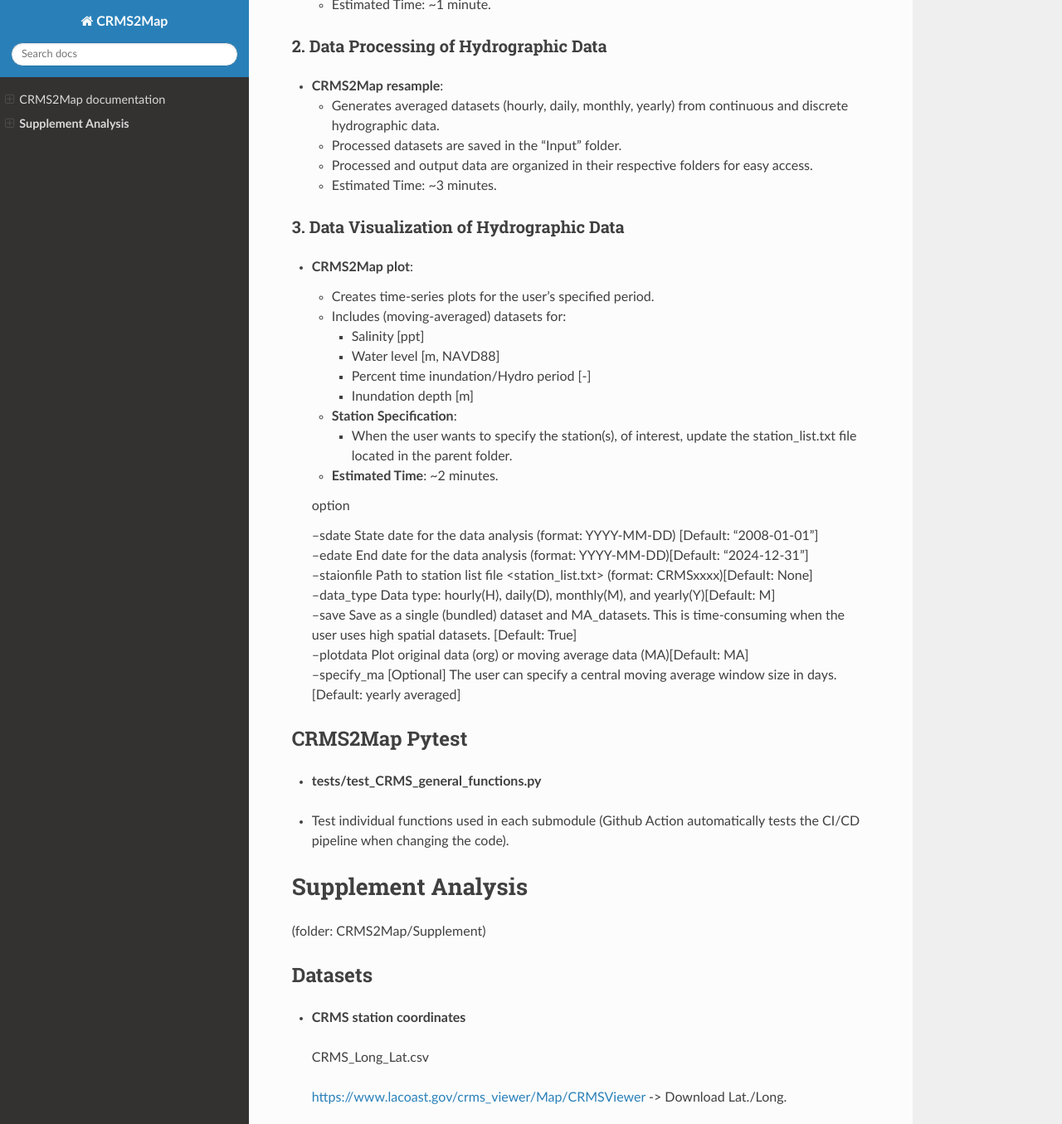
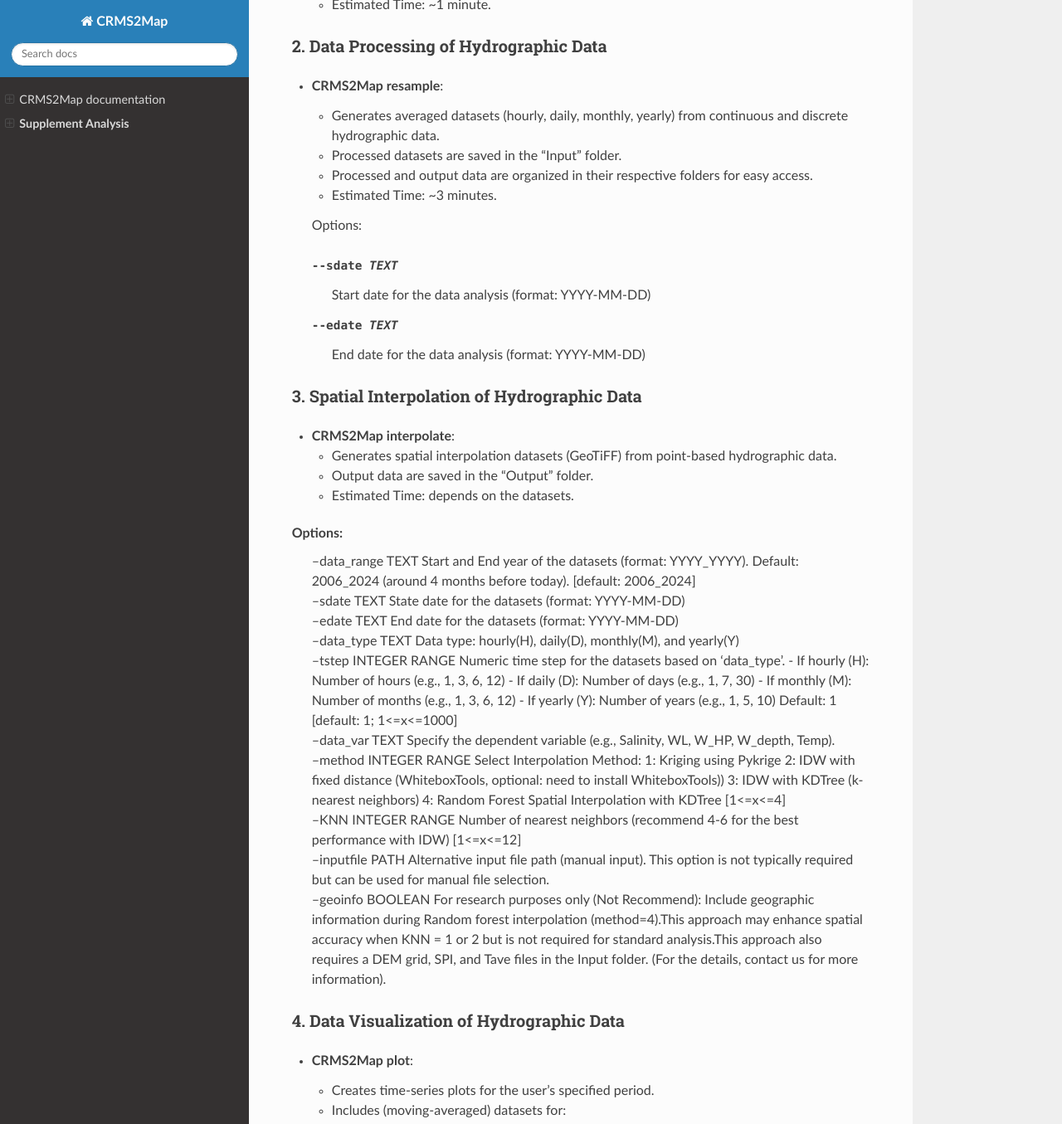
Before and after one commit to jinikeda/crms2map, a Sphinx documentation site: the page built from Doc/source/index.rst, in a window 1280 px wide and 1400 px high, scrolled down 2336 px, cut to the strip 0-1355 px from the top of the window. Shown: the whole strip at 83% size. Built offline with Sphinx 7.4.7 and the Read the Docs theme 3.1.0, drawn with Linux system fonts in a browser that asks for light colours.

Commit message:
add spatial interpolation

```diff
--- a/Doc/source/index.rst
+++ b/Doc/source/index.rst
@@ -110,7 +110,60 @@
 
    -  Estimated Time: ~3 minutes.
 
-**3. Data Visualization of Hydrographic Data**
+   Options:
+  --sdate TEXT  Start date for the data analysis (format: YYYY-MM-DD)
+  --edate TEXT  End date for the data analysis (format: YYYY-MM-DD)
+
+
+**3. Spatial Interpolation of Hydrographic Data**
+~~~~~~~~~~~~~~~~~~~~~~~~~~~~~~~~~~~~~~~~~~~~~~~~~
+
+-  **CRMS2Map interpolate**:
+
+   -  Generates spatial interpolation datasets (GeoTiFF) from
+      point-based hydrographic data.
+
+   -  Output data are saved in the “Output” folder.
+
+   -  Estimated Time: depends on the datasets.
+Options:
+   | --data_range TEXT       Start and End year of the datasets (format:
+                             YYYY_YYYY). Default: 2006_2024 (around 4 months
+                             before today).  [default: 2006_2024]
+   | --sdate TEXT            State date for the datasets (format: YYYY-MM-DD)
+   | --edate TEXT            End date for the datasets (format: YYYY-MM-DD)
+   | --data_type TEXT        Data type: hourly(H), daily(D), monthly(M), and
+                             yearly(Y)
+   | --tstep INTEGER RANGE   Numeric time step for the datasets based on
+                             'data_type'.   - If hourly (H): Number of hours
+                             (e.g., 1, 3, 6, 12)   - If daily (D): Number of days
+                             (e.g., 1, 7, 30)   - If monthly (M): Number of
+                             months (e.g., 1, 3, 6, 12)   - If yearly (Y): Number
+                             of years (e.g., 1, 5, 10) Default: 1  [default: 1;
+                             1<=x<=1000]
+   | --data_var TEXT         Specify the dependent variable (e.g., Salinity, WL,
+                             W_HP, W_depth, Temp).
+   | --method INTEGER RANGE  Select Interpolation Method: 1: Kriging using
+                             Pykrige 2: IDW with fixed distance (WhiteboxTools,
+                             optional: need to install WhiteboxTools)) 3: IDW
+                             with KDTree (k-nearest neighbors) 4: Random Forest
+                             Spatial Interpolation with KDTree  [1<=x<=4]
+   | --KNN INTEGER RANGE     Number of nearest neighbors (recommend 4-6 for the
+                             best performance with IDW)  [1<=x<=12]
+   | --inputfile PATH        Alternative input file path (manual input). This
+                             option is not typically required but can be used for
+                             manual file selection.
+   | --geoinfo BOOLEAN       For research purposes only (Not Recommend): Include
+                             geographic information during Random forest
+                             interpolation (method=4).This approach may enhance
+                             spatial accuracy when KNN = 1 or 2 but is not
+                             required for standard analysis.This approach also
+                             requires a DEM grid, SPI, and Tave files in the
+                             Input folder. (For the details, contact us for more
+                             information).
+
+
+**4. Data Visualization of Hydrographic Data**
 ~~~~~~~~~~~~~~~~~~~~~~~~~~~~~~~~~~~~~~~~~~~~~~
 
 -  **CRMS2Map plot**:
--- a/env.yml
+++ b/env.yml
@@ -20,7 +20,7 @@
       - seaborn
       - statsmodels
       - lightgbm
-      - shpinx
+      - sphinx
       - pytest
       - pytest-mock
       - flake8
```
Also changed, not shown: 5 other files.
